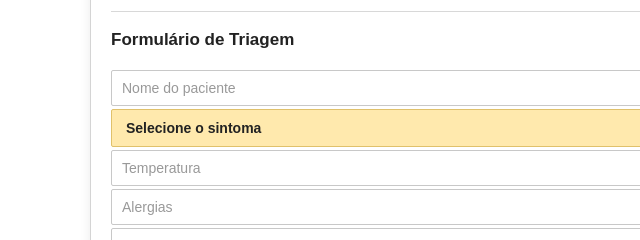
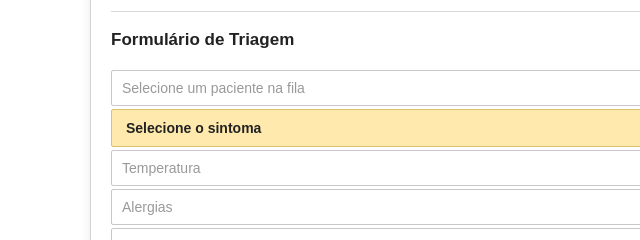
Before and after one commit to ribeiro-ops/sistema-sentinela, a website: page frontend/triagem.html in a window 1280 px wide. Shown: the part 203-443 px from the top of the page, 0-640 px from the left. Drawn offline with Linux system fonts and the light colour scheme; no server answers.

Commit message:
Update patient name input placeholder and attributes

```diff
--- a/frontend/triagem.html
+++ b/frontend/triagem.html
@@ -32,7 +32,12 @@
   <hr>
 
   <h3>Formulário de Triagem</h3>
-  <input id="nome" placeholder="Nome do paciente">
+  <input
+  id="nome"
+  placeholder="Selecione um paciente na fila"
+  readonly
+>
+
 
   <select id="sintoma">
     <option value="">Selecione o sintoma</option>
```
